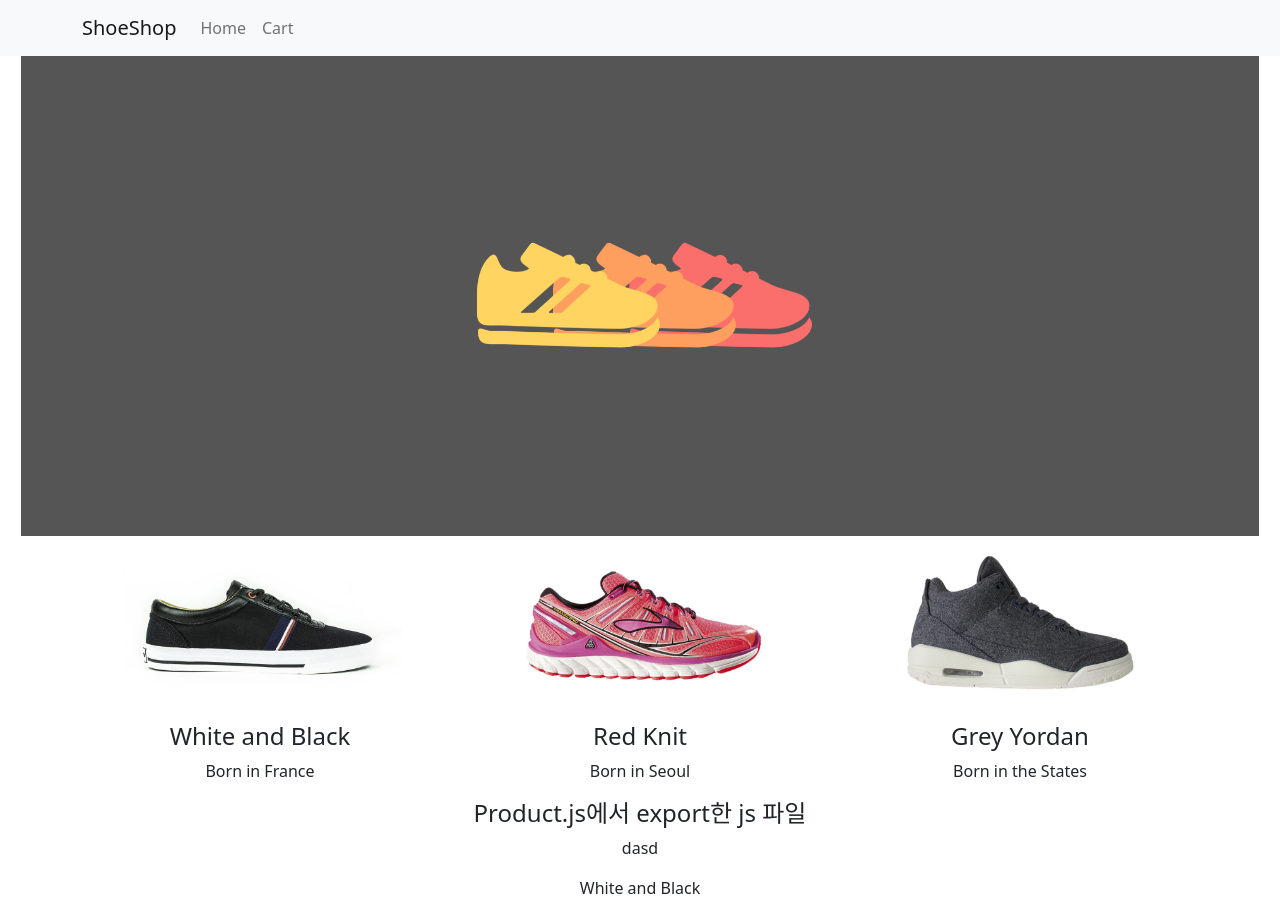
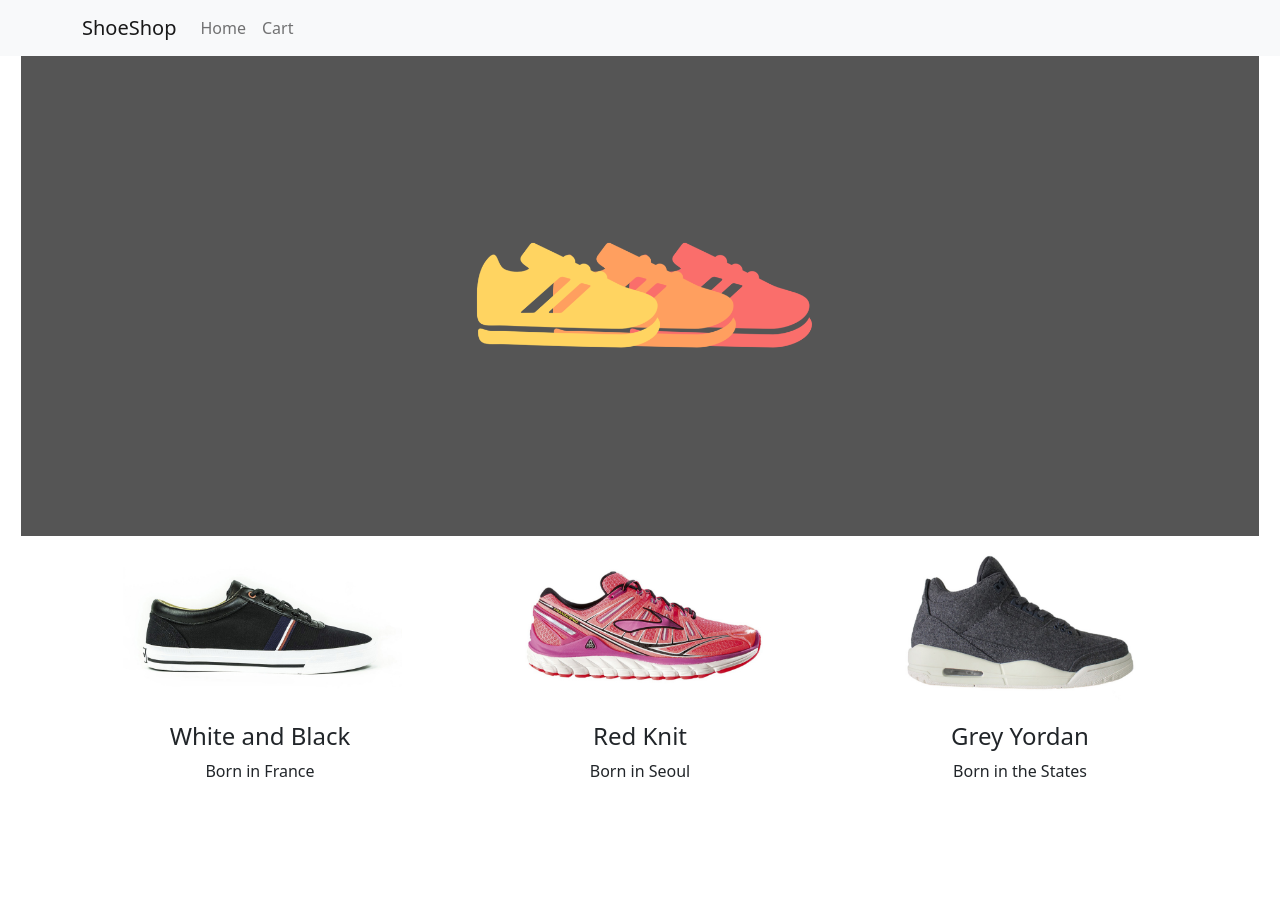
Before and after one commit to KimJongEon/shop, a React (Create React App) app: page / in a window 1280 px wide. After the commit the page ends 800 px from the top, so only its background shows below. Built offline with nearby package versions, Linux system fonts and the light colour scheme.

Commit message:
map 함수 이용.
반복문으로 신발 사진, 이름, 내용 출력

```diff
--- a/src/App.js
+++ b/src/App.js
@@ -1,6 +1,5 @@
 import 'bootstrap/dist/css/bootstrap.min.css';
 import './App.css';
-import { Container, Row, Col } from 'react-bootstrap';
 import { useState } from 'react';
 import data from './components/Data.js';
 import Product from './components/Product.js';
@@ -15,39 +14,12 @@ function App() {
       <Header></Header>
 
       {/* 상품 소개 및 사진 */}
-      <div>
-        <Container>
-          <Row>
-            <Col>
-              <img alt="신발 사진1" src={process.env.PUBLIC_URL + './img/shoes1.jpg'} width="80%"></img>
-              <h4>{shoes[0].title}</h4>
-              <p>{shoes[0].content}</p>
-            </Col>
+      <Product shoes={shoes} ></Product>
 
-            <Col>
-              <img alt="신발 사진2" src={process.env.PUBLIC_URL + './img/shoes2.jpg'} width="80%"></img>
-              <h4>{shoes[1].title}</h4>
-              <p>{shoes[1].content}</p>
-            </Col>
-
-            <Col>
-              <img alt="신발 사진3" src={process.env.PUBLIC_URL + './img/shoes3.jpg'} width="80%"></img>
-              <h4>{shoes[2].title}</h4>
-              <p>{shoes[2].content}</p>
-            </Col>
-
-          </Row>
-          {/* 2번 째 Row */}
-          <Product shoes={shoes} ></Product>
-
-
-        </Container>
-      </div>
 
     </div>
   );
 }
 
 
-// export default App;
 export default App;
--- a/src/components/Product.js
+++ b/src/components/Product.js
@@ -1,16 +1,27 @@
-import {Row, Col } from 'react-bootstrap';
+import { Row, Col, Container } from 'react-bootstrap';
 
-function Product(props){
+function Product(props) {
   // let [shoes] = useState(data);
-    return(
+  return (
     <>
+      <div>
+        <Container>
           <Row>
-          <Col>
-            <h4>Product.js에서 export한 js 파일</h4>
-            <p>dasd</p>
-            <p>{props.shoes[0].title}</p>
+            {
+              props.shoes.map(function (shoes, i) {
+                console.log(shoes);
+                return (
+                  <Col key={i} >
+                    <img alt={"신발 사진" + i}  src={process.env.PUBLIC_URL + './img/shoes' + (i+1) + '.jpg'} width="80%"></img>
+                    <h4>{props.shoes[i].title}</h4>
+                    <p>{props.shoes[i].content}</p>
                   </Col>
+                ); //return End
+              })
+            }
           </Row>
+        </Container>
+      </div>
     </>
   )
 }
```
Lines whose indentation alone changed are shown as unchanged.
